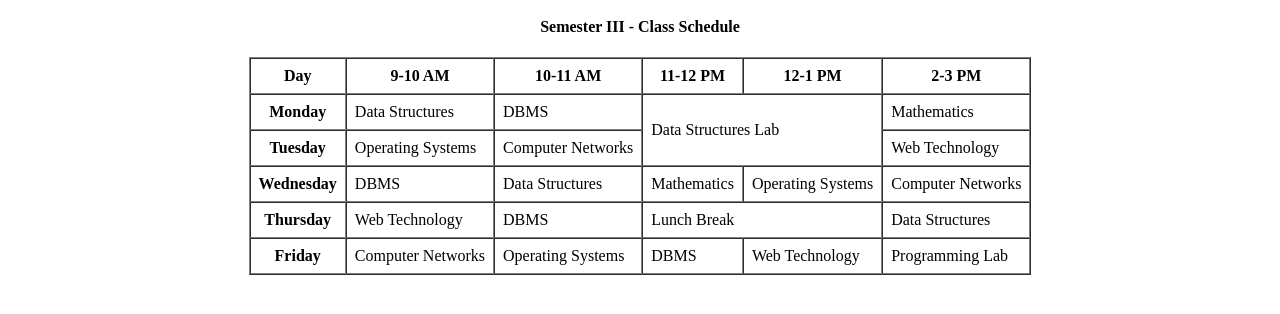
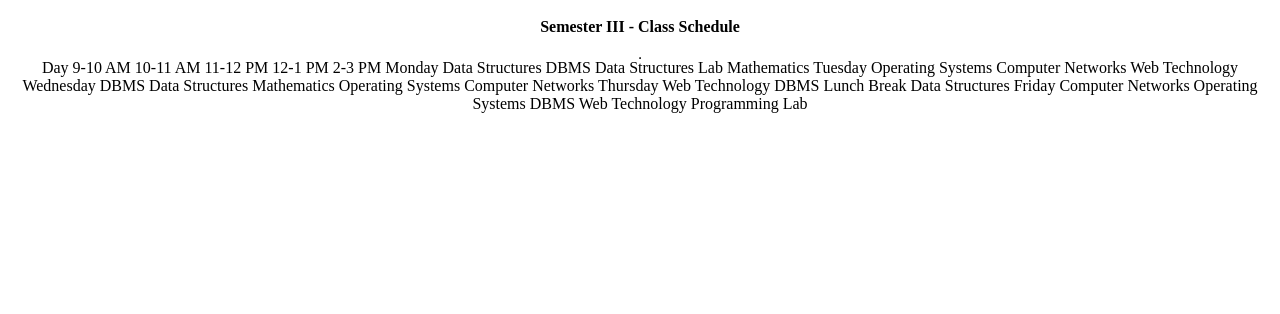
Before and after one commit to Naveen-dubey-codes/Pa1ex1, a plain HTML site: page pa1ex1.html in a window 1280 px wide. Shown: the part 50-364 px from the top of the page. Drawn offline with Linux system fonts and the light colour scheme.

Commit message:
first save

```diff
--- a/pa1ex1.html
+++ b/pa1ex1.html
@@ -9,7 +9,7 @@
         <h2>B.Tech CSE Weekly Timetable</h2>
         <h4>Semester III - Class Schedule</h4>
 
-        <table border="1" cellpadding="8" cellspacing="0">
+        <table border="1" cellpadding="8" cellspacing="0"></table>
 
             <tr>
                 <th>Day</th>
```
